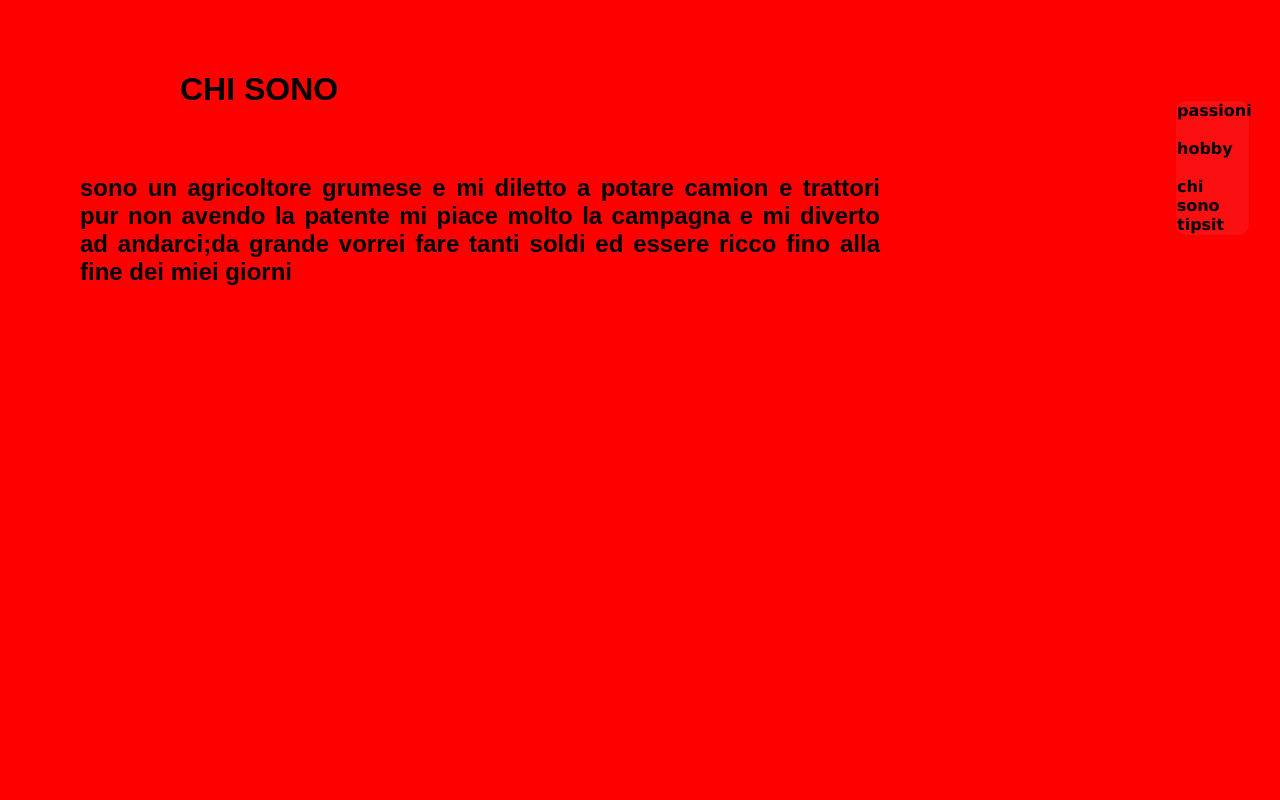
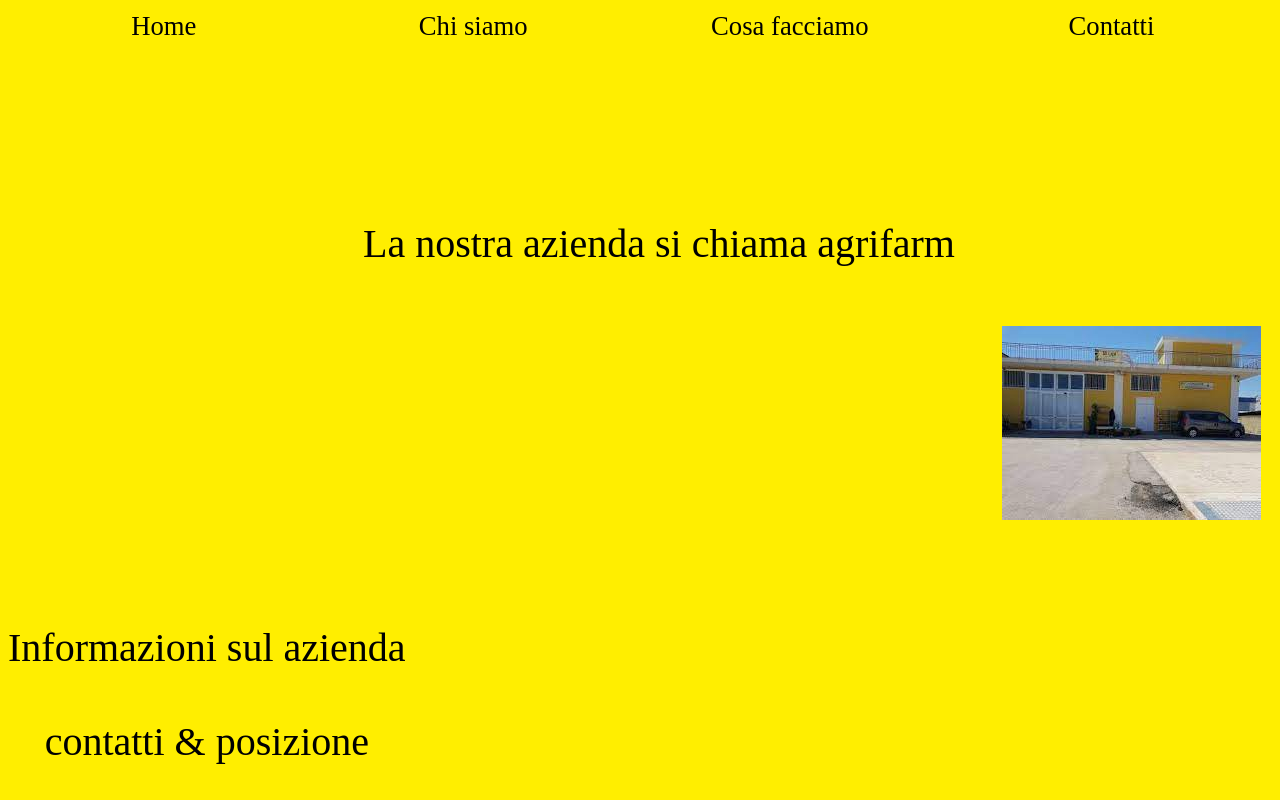
Before and after one commit to staiulo/staiulo.github.io, a plain HTML site: page index.html in a window 1280 px wide. Drawn offline with Linux system fonts and the light colour scheme.

Commit message:
Add files via upload

```diff
--- /dev/null
+++ b/css/stili.css
@@ -0,0 +1,19 @@
+a{
+    color: black;
+    text-decoration: none;
+}
+td
+{
+    width: 500px;
+    text-decoration:none;
+    text-align: center;
+    font-size: 20pt;
+    color: white;
+}
+p{color: rgb(0, 0, 0);font-size: 30pt;text-align: center;padding-top: 5%;}
+body{background-color: rgb(255, 238, 0);}
+div{text-align: center;float: left;margin-right: 3%;padding-top: 1.5%;font-size: 30pt;}
+.p_body{color: black;font-size: 30pt;padding-left: 3%;font font-family: Arial, "Helvetica Neue", Helvetica, sans-serif;}
+img{padding-left: 250%;}
+iframe{padding-left: 27%;}
+footer{padding-top:26% ;}
--- a/index.html
+++ b/index.html
@@ -1,38 +1,23 @@
 <!DOCTYPE html>
-<html lang="it-IT">
-
+<html lang="it">
     <head>
-        <meta charset="UTF-8">
-        <title>staiulo's blog</title>
-        <meta name="description" content="blog personale gabriele lopane">
-        <meta name="author" content="gabriele lopane">
-        <link rel="icon" type="png" href="icon.png">
-        <link rel="stylesheet" type="text/css" href="style_css.css">
-
+        <link rel="stylesheet" href="css/stili.css">
+        <title>Blog</title>
     </head>
-
-    <body>
-
-        <h1 style="position:absolute; left:180px;top:50px;font-family:Arial, Helvetica, sans-serif">CHI SONO</h1>
-        <div style="position:absolute; left:80px;top:150px; width: 800px;">
-        <h2  style="text-align:justify; font-family:Arial, Helvetica, sans-serif; ">
-           <p>sono un agricoltore grumese e mi diletto a potare camion e trattori pur non avendo la patente
-               mi piace molto la campagna e mi diverto ad andarci;da grande vorrei fare tanti soldi ed essere
-               ricco fino alla fine dei miei giorni
-           </p>
-        </h2>
+    <bod>
+        <table>
+            <tr>
+            <td class="td"><a href="index.html">Home</a></td>
+            <td class="td"><a href="chi sono.html">Chi siamo</a></td>
+            <td class="td"><a href="cosafaccaimo.html">Cosa facciamo</a></td>
+            <td class="td"><a href="contatti.html">Contatti</a></td>
+            </tr>
+        </table>
+        <br><br><br><br>
+        <p class="p_body">La nostra azienda si chiama agrifarm</p>
+        <div>
+            <img src="agrifrm.jpg" alt=""><br><br><br>
+        <a href="chi sono.html" class="info">Informazioni sul azienda</a><br><br>
+        <a href="contatti.html" class="info">contatti & posizione</a>
     </div>
-
-        <div style="position:fixed;right: 30px; top:100px">
-            <nav>
-                <ul>
-                    <ul>  <li><a href="passioni.html">passioni</a></li></ul><br>
-                   <ul> <li><a href="hobby.html">hobby</a></li></ul><br>
-                   <ul> <li><a href="index.html">chi sono</a></li></ul>
-                   <ul> <li><a href="laboratorio/tipsit.html">tipsit</a></li></ul>
-            </nav>
-
-
-    </body>
-
 </html>
```
Also changed, not shown: chi sono.html (added, +18 -0 lines), contatti.html (added, +25 -0 lines), cosafaccaimo.html (added, +17 -0 lines), agrifrm.jpg (added).
